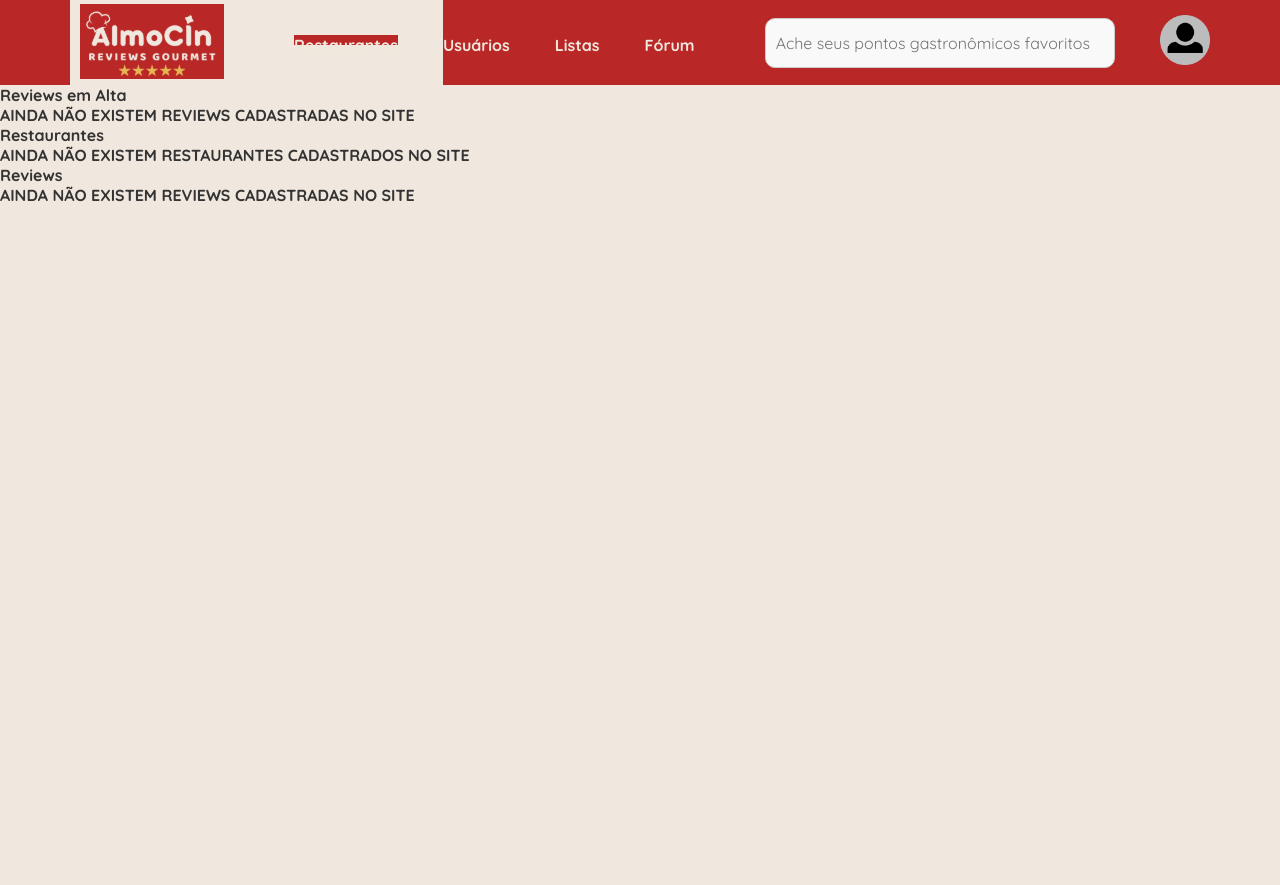
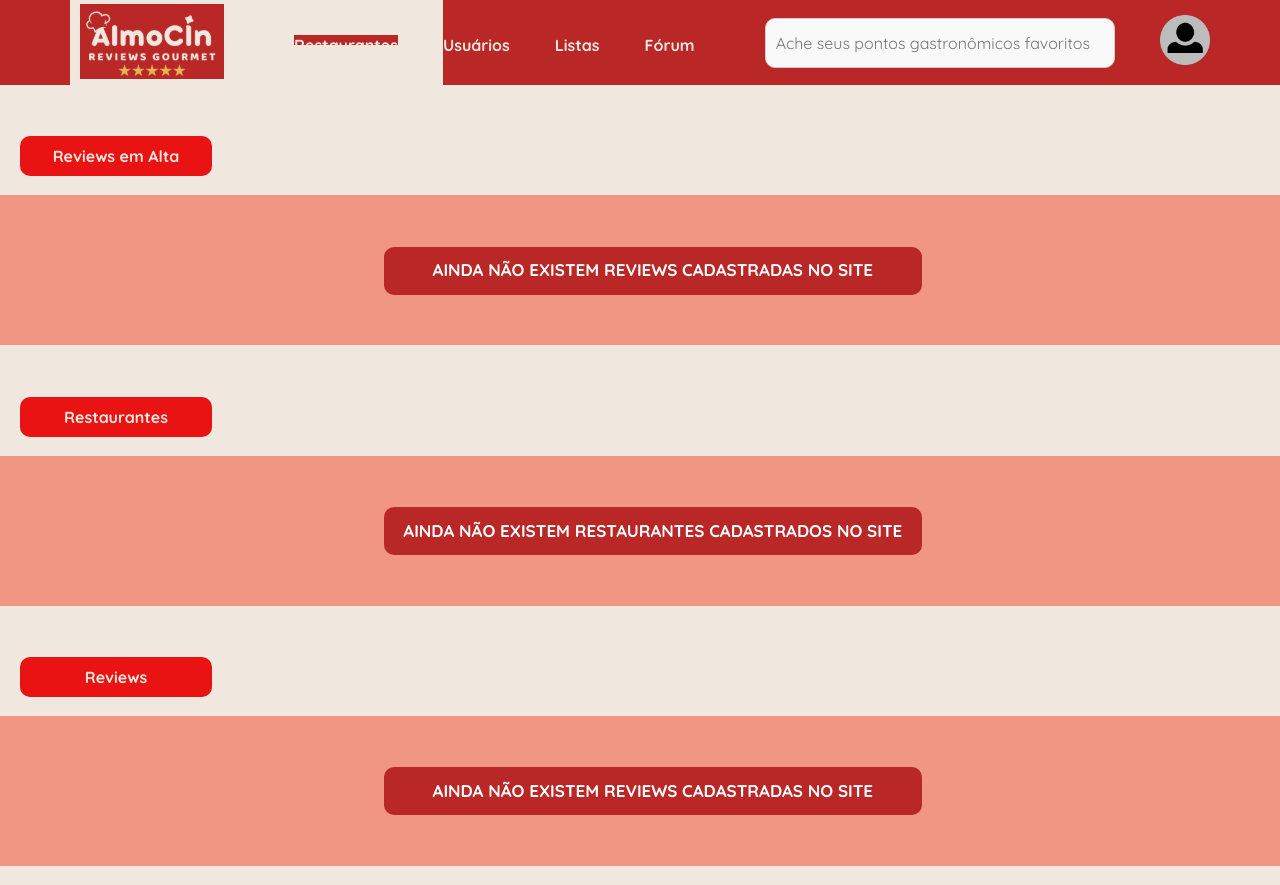
Before and after one commit to Software-Engineering-Assistantship/ess-base-project, a React (Create React App) app in the folder frontend/: page /feed in a window 1280 px wide. Before the commit the page ends 800 px from the top, so only its background shows below. Built offline with nearby package versions, Linux system fonts and the light colour scheme.

Commit message:
Update Feed.css

```diff
--- a/frontend/src/style/Feed.css
+++ b/frontend/src/style/Feed.css
@@ -9,10 +9,10 @@
   font-size: 16px;
 }
 
-.trendingReviews{
-  width: 200px;
+.title{
+  width: 15%;
   height: 30px;
-  margin-top: 50px;
+  margin-top: 4%;
   margin-left: 20px;
   border-radius: 10px;
   padding-top: 10px;
@@ -22,50 +22,67 @@
   justify-content: center;
 }
 
-.listTrendingReviews{
+.content{
   width: 100%;
   height: 150px;
-  margin-top: 20px;
+  margin-top: 1.5%;
+  background-color: #F09682;
+  display: flex;
+  justify-content: space-between;
+}
+
+.lastContent{
+  width: 100%;
+  height: 150px;
+  margin-top: 1.5%;
+  margin-bottom: 1.5%;
+  background-color: #F09682;
+  display: flex;
+  justify-content: space-between;
+}
+
+.leftTriangle{
+  height: 70%;
+  margin-top: 1%;
+  margin-right: 82%;
+  margin-bottom: 5%;
+  position: relative;
+  left: -5%;
+  background-color: #F09682;
+  transform: rotate(180deg);
+}
+
+.rightTriangle{
+  height: 70%;
+  margin-top: 2%;
+  margin-bottom: 5%;
   background-color: #F09682;
 }
 
-.randomRestaurants{
-  width: 200px;
-  height: 30px;
-  margin-top: 40px;
-  margin-left: 20px;
+.noDataReview{
+  width: 40%;
+  height: 15%;
+  margin-top: 4%;
+  margin-left: 30%;
+  padding: 1%;
+  color: #FFFFFF;
+  background-color: #B92727;
   border-radius: 10px;
-  padding-top: 10px;
-  color: #F0E7DD;
-  background-color: #EA1313;
+  font-size: 17px;
   display: flex;
   justify-content: center;
 }
 
-.listRandomRestaurants{
-  width: 100%;
-  height: 150px;
-  margin-top: 20px;
-  background-color: #F09682;
-}
-
-.randomReviews{
-  width: 200px;
-  height: 30px;
-  margin-top: 40px;
-  margin-left: 20px;
+.noDataRestaurant{
+  width: 40%;
+  height: 15%;
+  margin-top: 4%;
+  margin-left: 30%;
+  padding: 1%;
+  color: #FFFFFF;
+  background-color: #B92727;
   border-radius: 10px;
-  padding-top: 10px;
-  color: #F0E7DD;
-  background-color: #EA1313;
+  font-size: 17px;
   display: flex;
   justify-content: center;
 }
-
-.listRandomReviews{
-  width: 100%;
-  height: 150px;
-  margin-top: 20px;
-  margin-bottom: 50px;
-  background-color: #F09682;
-}
```
